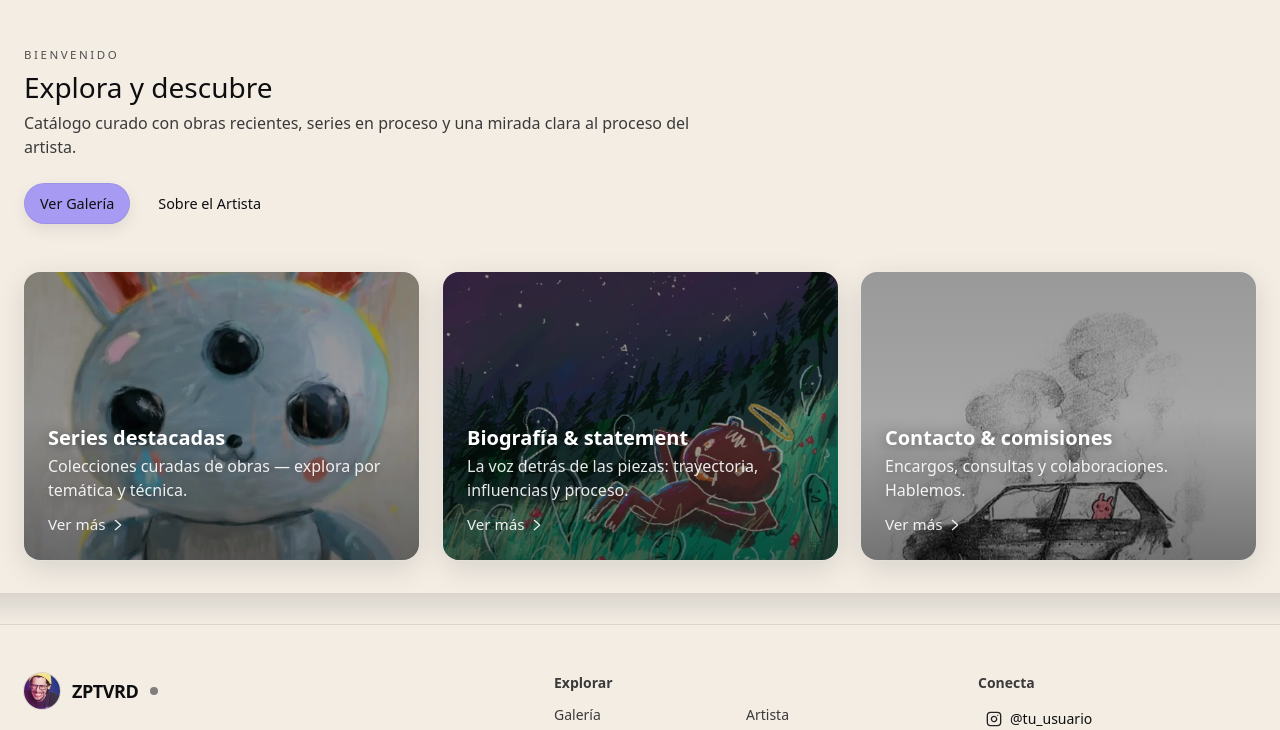
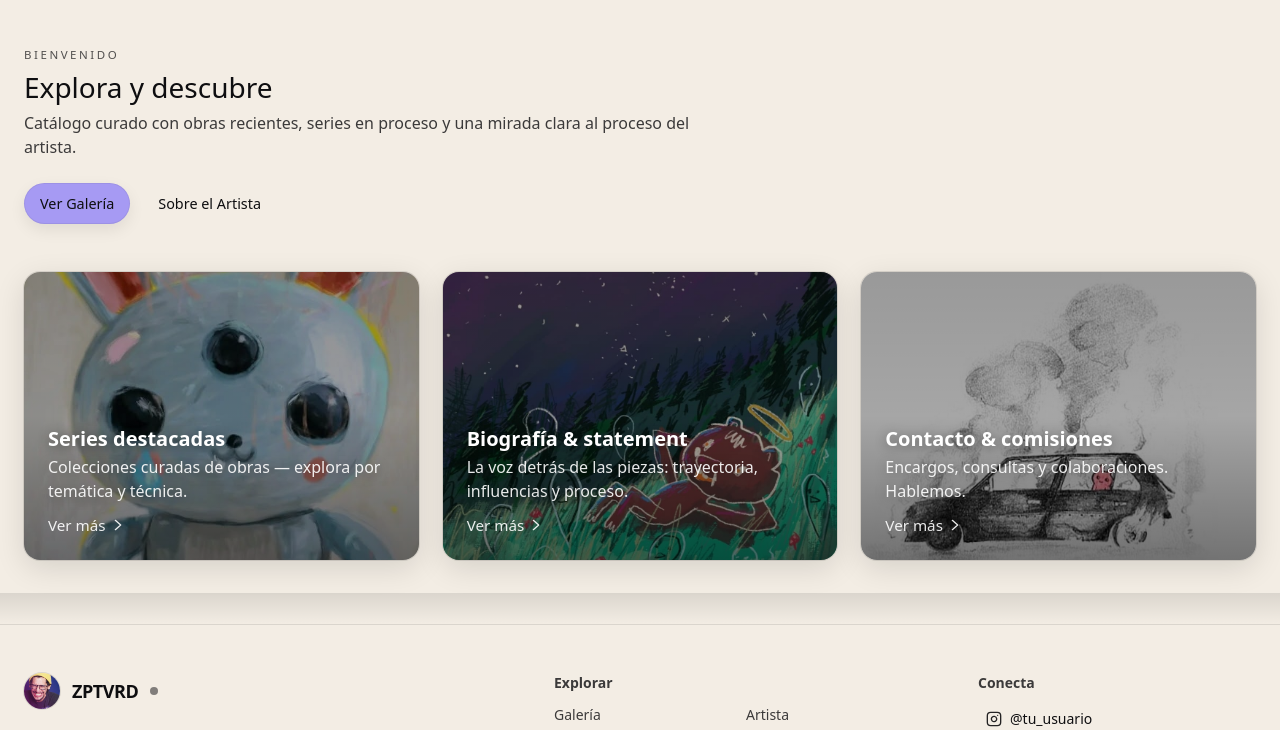
Before and after one commit to pascal1010100/catalogo-arte, a Next.js app: page / in a window 1280 px wide. Shown: the part 538-1268 px from the top of the page. Built offline with nearby package versions, Linux system fonts and the light colour scheme.

Commit message:
fix(cards): muestra correctamente la imagen de CardContacto

```diff
--- a/components/cards/CardContacto.tsx
+++ b/components/cards/CardContacto.tsx
@@ -7,8 +7,10 @@ export default function CardContacto() {
       title="Contacto & comisiones"
       description="Encargos, consultas y colaboraciones. Hablemos."
       href="/contacto"
-      bgSrc="/contacto/bg-herocontacto.jpg"  // ↙️ misma imagen/estilo que el Hero de contacto
-      alt="Textura o fondo que acompaña la sección de contacto"
+      bgSrc="/contacto/bg-herocontacto.jpg" // ← coincide con tu archivo
+      alt="Textura o ilustración de la sección de contacto"
+      focus="50% 70%"                         // ↓ baja el foco para mostrar el auto
+      overlayClassName="from-black/20 via-black/10 to-black/30" // overlay más suave
     />
   );
 }
--- a/components/cards/HeroCard.tsx
+++ b/components/cards/HeroCard.tsx
@@ -1,17 +1,17 @@
 // components/cards/HeroCard.tsx
-"use client";
-
 import Image from "next/image";
 import Link from "next/link";
-import { cn } from "@/lib/utils"; // si no tienes esta util, puedes quitar cn y concatenar strings
 
 type HeroCardProps = {
   title: string;
   description?: string;
   href: string;
-  bgSrc: string;     // ej: "/hero/galeria.jpg"
+  bgSrc: string;        // ej: "/contacto/bg-herocontacto.jpg"
   alt?: string;
   className?: string;
+  /** Cambia el foco de recorte del cover, ej: "50% 70%" */
+  focus?: string;
+  /** Permite suavizar o intensificar el overlay por card */
   overlayClassName?: string;
 };
 
@@ -21,39 +21,41 @@ export default function HeroCard({
   href,
   bgSrc,
   alt = "",
-  className,
-  overlayClassName,
+  className = "",
+  focus = "50% 50%",
+  overlayClassName = "",
 }: HeroCardProps) {
   return (
     <Link href={href} aria-label={title} className="group block">
       <div
-        className={cn(
+        className={[
           "relative w-full overflow-hidden rounded-2xl",
-          // Alturas seguras sin depender de aspect-ratio plugin
           "h-56 md:h-64 lg:h-72",
-          "ring-1 ring-white/10 shadow-[0_8px_30px_rgba(0,0,0,0.12)]",
-          "transition-transform duration-300 will-change-transform",
-          "hover:translate-y-[-2px]",
-          className
-        )}
+          "ring-1 ring-black/10 shadow-[0_8px_30px_rgba(0,0,0,0.12)]",
+          "transition-transform duration-300 hover:-translate-y-0.5",
+          className,
+        ].join(" ")}
       >
         {/* Fondo */}
         <Image
           src={bgSrc}
           alt={alt}
           fill
-          sizes="(min-width: 1024px) 33vw, (min-width: 768px) 50vw, 100vw"
+          sizes="(min-width:1024px) 33vw, (min-width:768px) 50vw, 100vw"
+          className="object-cover transition-transform duration-700 group-hover:scale-105"
+          style={{ objectPosition: focus }}
           priority={false}
-          className="object-cover object-center transition-transform duration-700 group-hover:scale-105"
         />
 
-        {/* Overlay para legibilidad del texto */}
+        {/* Overlay para legibilidad (por defecto) + override opcional */}
         <div
-          className={cn(
-            "absolute inset-0 bg-gradient-to-b from-black/40 via-black/35 to-black/55",
-            "transition-colors duration-300 group-hover:from-black/35 group-hover:via-black/25 group-hover:to-black/45",
-            overlayClassName
-          )}
+          className={[
+            "absolute inset-0 bg-gradient-to-b",
+            "from-black/40 via-black/35 to-black/55",
+            "transition-colors duration-300",
+            "group-hover:from-black/35 group-hover:via-black/25 group-hover:to-black/45",
+            overlayClassName,
+          ].join(" ")}
         />
 
         {/* Contenido */}
@@ -62,21 +64,25 @@ export default function HeroCard({
             {title}
           </h3>
           {description ? (
-            <p className="mt-1 text-white/90 text-sm md:text-base line-clamp-2 drop-shadow-[0_2px_6px_rgba(0,0,0,0.35)]">
+            <p className="mt-1 text-white/90 text-sm md:text-base drop-shadow-[0_2px_6px_rgba(0,0,0,0.35)]">
               {description}
             </p>
           ) : null}
-
-          {/* Pequeño affordance de interacción */}
           <span className="mt-3 inline-flex items-center gap-1 text-white/90 text-sm md:text-[0.95rem]">
             Ver más
             <svg
-              className="size-4 translate-x-0 group-hover:translate-x-0.5 transition-transform"
+              className="size-4 translate-x-0 transition-transform group-hover:translate-x-0.5"
               viewBox="0 0 24 24"
               fill="none"
               aria-hidden="true"
             >
-              <path d="M8 5l8 7-8 7" stroke="currentColor" strokeWidth="2" strokeLinecap="round" strokeLinejoin="round"/>
+              <path
+                d="M8 5l8 7-8 7"
+                stroke="currentColor"
+                strokeWidth="2"
+                strokeLinecap="round"
+                strokeLinejoin="round"
+              />
             </svg>
           </span>
         </div>
```
